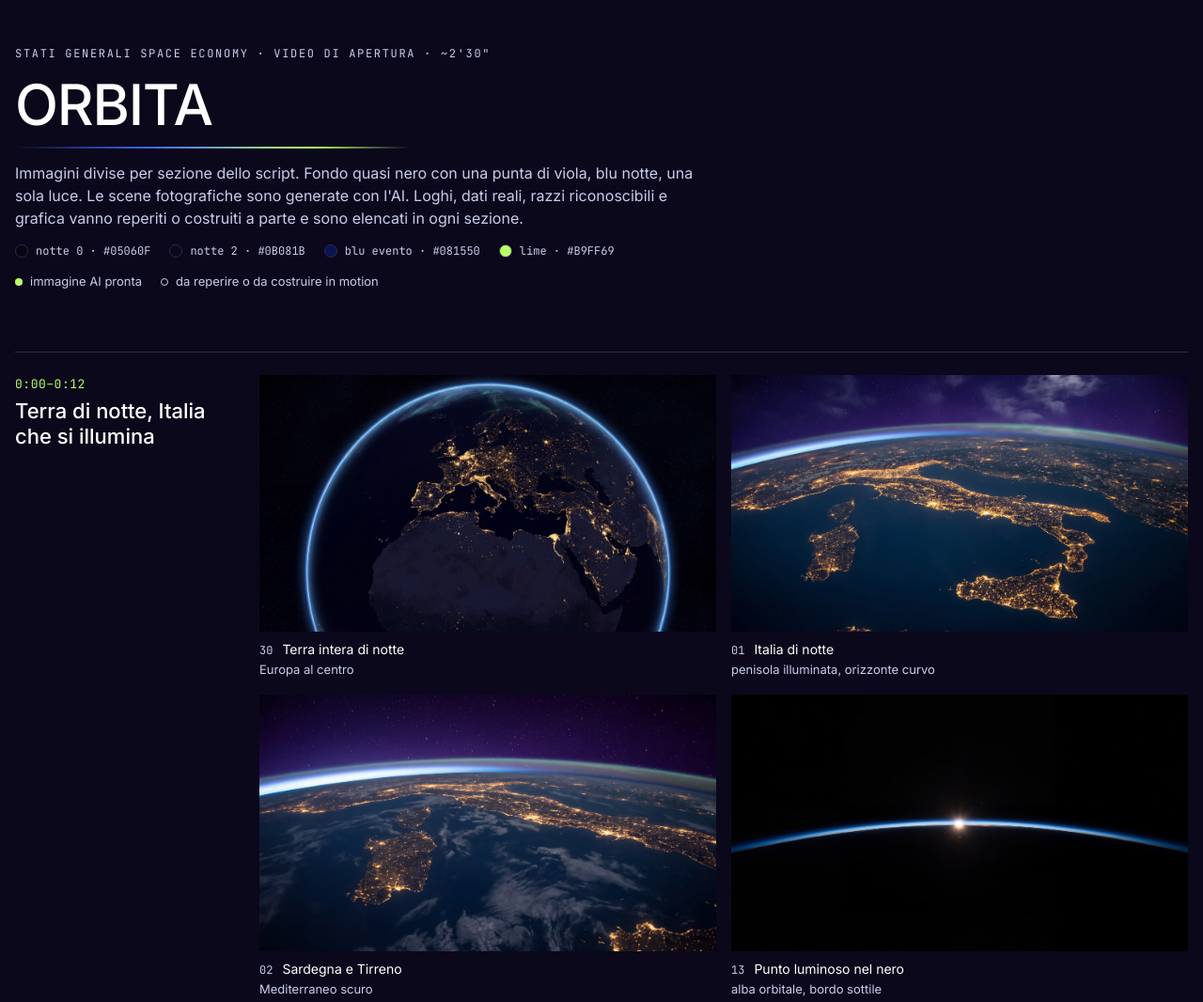
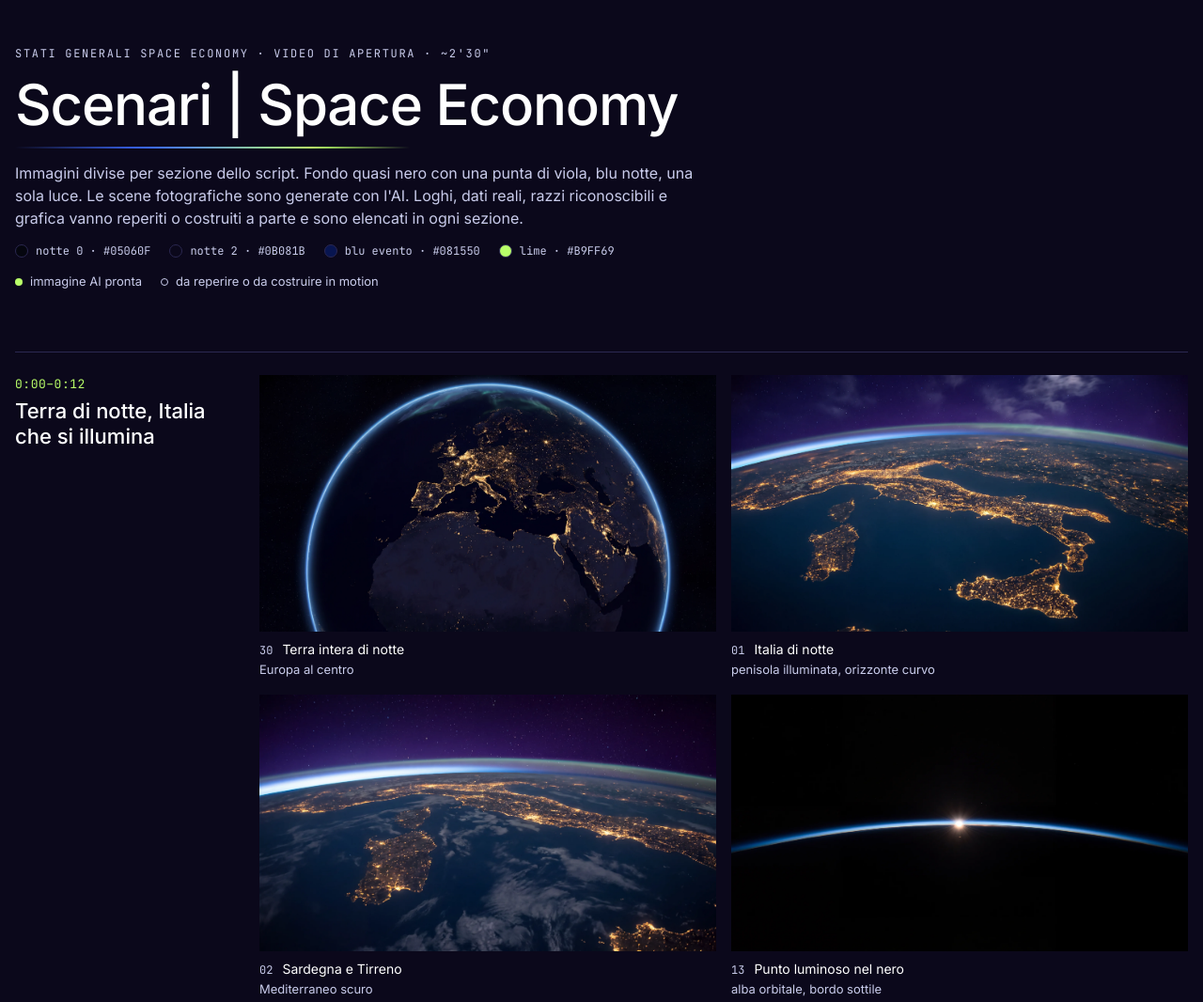
Before and after one commit to AlessioGranella/oe-moodboard-space-economy, a plain HTML site: page index.html in a window 1280 px wide. Shown: the top 1066 px of the page at 94% size. Drawn offline with Linux system fonts and the light colour scheme.

Commit message:
Titolo: Scenari | Space Economy

```diff
--- a/index.html
+++ b/index.html
@@ -7,7 +7,7 @@
 <style>*,*::before,*::after{box-sizing:border-box}body{margin:0}img{max-width:100%}[hidden]{display:none!important}</style>
 </head>
 <body>
-<title>ORBITA</title>
+<title>Scenari | Space Economy</title>
 <meta name="claude:viewport-fit-sides" content="cover">
 <link rel="preconnect" href="https://fonts.googleapis.com">
 <link rel="stylesheet" href="https://fonts.googleapis.com/css2?family=Inter:wght@400;500;600&family=JetBrains+Mono:wght@400;500&display=swap">
@@ -70,7 +70,7 @@ footer{font-family:var(--mono);font-size:12px;color:var(--tenue);display:flex;fl
 <div class="wrap">
   <header>
     <span class="eyebrow">Stati Generali Space Economy · Video di apertura · ~2'30"</span>
-    <h1>ORBITA</h1>
+    <h1>Scenari | Space Economy</h1>
     <div class="horizon" aria-hidden="true"></div>
     <p>Immagini divise per sezione dello script. Fondo quasi nero con una punta di viola, blu notte, una sola luce. Le scene fotografiche sono generate con l'AI. Loghi, dati reali, razzi riconoscibili e grafica vanno reperiti o costruiti a parte e sono elencati in ogni sezione.</p>
     <div class="palette" aria-label="Colori del Tema Spazio">
```
